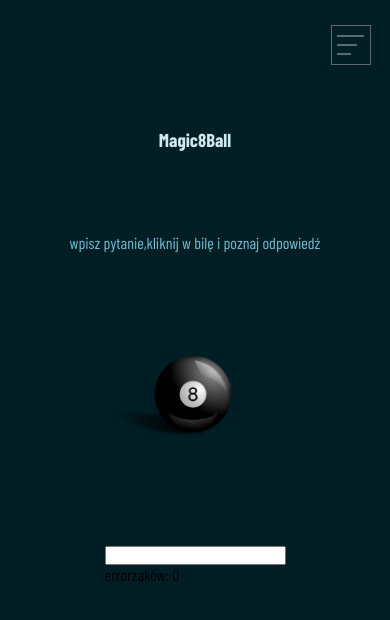
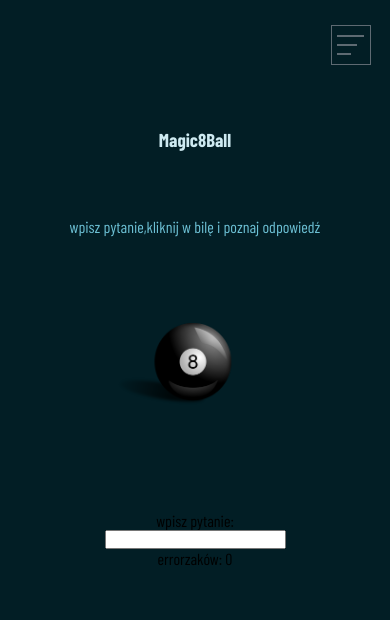
Before and after one commit to Scorpion19702022/SIMPLE_PROJECT_REACT_REDUX, a React (Vite) app: page /Magic8Ball in a window 390 px wide. Shown: the top 620 px of the page. Built offline with nearby package versions, Linux system fonts and the light colour scheme; a web font is replaced by a local one.

Commit message:
added style for mobile

```diff
--- a/src/Components/Magic8Ball/Magic8BallAction.tsx
+++ b/src/Components/Magic8Ball/Magic8BallAction.tsx
@@ -13,7 +13,7 @@ const Magic8BallAction = () => {
 				</button>
 			</div>
 			<div className={styles.box_inputs}>
-				<label className={styles.label}></label>
+				<label className={styles.label}>wpisz pytanie:</label>
 				<input className={styles.input} type='text' />
 				<div className={styles.box_error_info}>
 					<span className={styles.error}>error</span>
--- a/src/Components/Magic8Ball/Styles/Magic8BallAction.module.css
+++ b/src/Components/Magic8Ball/Styles/Magic8BallAction.module.css
@@ -65,6 +65,15 @@
 	cursor: pointer;
 }
 
+.box_inputs {
+	width: 100%;
+	padding: 1em 0em;
+	display: flex;
+	flex-direction: column;
+	justify-content: center;
+	align-items: center;
+}
+
 @media (min-width: 1200px) {
 	.wrapper {
 		width: 90%;
```
